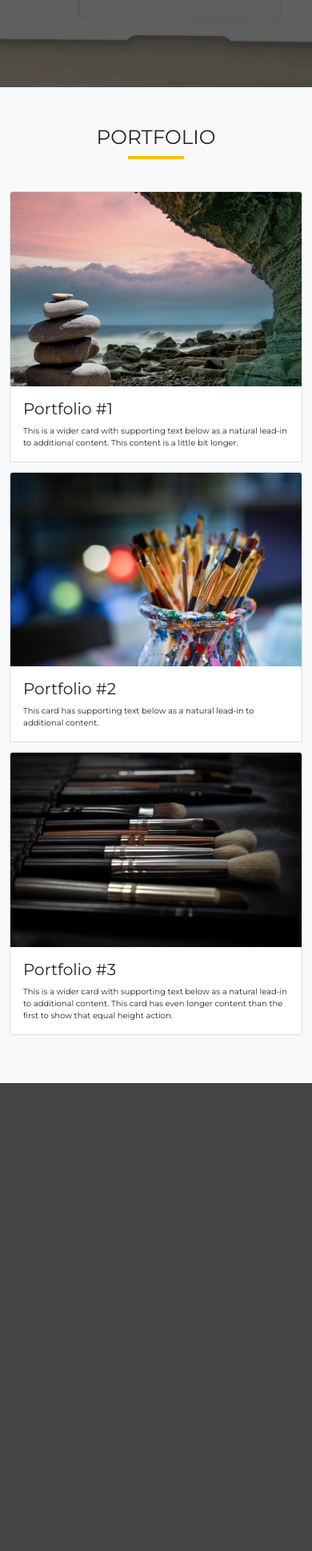
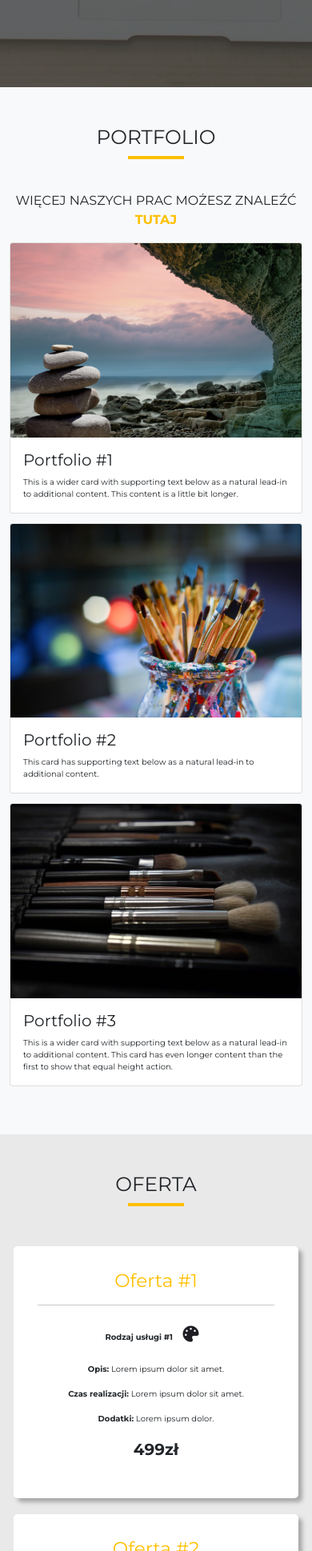
Before and after one commit to MateKoz/Brango-graphic-website, a plain HTML site: page index.html in a window 390 px wide. Shown: the part 3229-5168 px from the top of the page at 80% size. Before the commit the page ends 5039 px from the top, so only its background shows below. Drawn offline with nearby package versions, Linux system fonts and the light colour scheme.

Commit message:
section offer

```diff
--- a/css/style.css
+++ b/css/style.css
@@ -260,6 +260,68 @@ h2 {
     padding: 30px 0;
 }
 
+.portfolio-paragraph {
+    text-align: center;
+    text-transform: uppercase;
+    font-size: 16px;
+}
+
+.portfolio-button {
+    text-transform: uppercase;
+    cursor: pointer;
+    text-decoration: none;
+    color: var(--secondary-color);
+    font-weight: bold;
+    transition: all .2s ease-in-out;
+}
+
+.portfolio-button:hover {
+    transform: scale(2);
+    color: #f38003;
+}
+.offer {
+    background-color: #eae9e9;
+}
+.offer-box {
+    margin: 10px 5px;
+    padding: 30px;
+    box-shadow: 5px 5px 5px darkgrey;
+    background-color: white;
+    border-radius: 5px;
+    transition: 0.5s;
+}
+
+.offer-box:hover {
+    transform: scale(1.1);
+}
+.offer-box h3 {
+    color: var(--secondary-color)
+}
+
+.offer-box span {
+    font-weight: bold;
+}
+
+.offer-box i {
+    font-size: 20px;
+    color: #1e1d23;
+}
+
+.price-id {
+    font-size: 20px;
+    font-weight: bold;
+}
+
+.offer-info {
+    margin-top: 20px;
+    font-size: 12px;
+}
+.offer-info a {
+    text-decoration: none;
+    color: var(--secondary-color);
+    font-weight: bold;
+}
+
 @media (min-width: 1200px) {
     .hero-img {
         background-image: url('../img/office-big.jpg');
@@ -335,5 +397,11 @@ h2 {
         text-align: end;
         margin-right: 20px;
     }
+    .portfolio-paragraph {
+        text-align: center;
+        text-transform: uppercase;
+        font-size: 16px;
+        padding: 0 10px;
+    }
 
 }
--- a/index.html
+++ b/index.html
@@ -30,7 +30,7 @@
                 <a href="#home" class="nav-link active">Home</a>
                 <a href="#about-us" class="nav-link">O nas</a>
                 <a href="#portfolio" class="nav-link">Portfolio</a>
-                <a href="#prices" class="nav-link">Ceny</a>
+                <a href="#offer" class="nav-link">Oferta</a>
                 <a href="#team" class="nav-link">Zespół</a>
                 <a href="#achivments" class="nav-link">Osiągnięcia</a>
                 <a href="#contact" class="nav-link">Kontakt</a>
@@ -78,7 +78,7 @@
                         ipsum molestiae tempore vitae?</p>
                 </div>
                 <div class="col-sm-6 col-md-4 text-center box-hover">
-                    <p><i class="fa-solid fa-keyboard"></i></i></p>
+                    <p><i class="fa-solid fa-keyboard"></i></p>
                     <p class="about-card-title mb-1">Lorem ipsum.</p>
                     <p class="about-card-text ">Lorem ipsum dolor sit amet, consectetur adipisicing elit. Lorem ipsum
                         dolor sit amet.</p>
@@ -134,10 +134,13 @@
         </div>
     </section>
 
-<!--portfolio-->
+    <!--portfolio-->
     <section id="portfolio" class="portfolio bg-light py-5">
         <h2>portfolio</h2>
         <div class="underline"></div>
+        <p class="portfolio-paragraph">Więcej naszych prac możesz znaleźć
+            <a href="#" class="portfolio-button">tutaj</a>
+        </p>
         <div class="container">
 
             <!--    portfolio for mobile-->
@@ -146,21 +149,25 @@
                     <img src="img/feng-shui-g8ba07750e_1920.jpg" class="card-img-top w-100" alt="portfolio">
                     <div class="card-body">
                         <h5 class="card-title">Portfolio #1</h5>
-                        <p class="card-text">This is a wider card with supporting text below as a natural lead-in to additional content. This content is a little bit longer.</p>
+                        <p class="card-text">This is a wider card with supporting text below as a natural lead-in to
+                            additional content. This content is a little bit longer.</p>
                     </div>
                 </div>
                 <div class="card me-sm-2">
                     <img src="img/brushes-g762b915ca_1920.jpg" class="card-img-top" alt="portfolio">
                     <div class="card-body">
                         <h5 class="card-title">Portfolio #2</h5>
-                        <p class="card-text">This card has supporting text below as a natural lead-in to additional content.</p>
+                        <p class="card-text">This card has supporting text below as a natural lead-in to additional
+                            content.</p>
                     </div>
                 </div>
                 <div class="card">
                     <img src="img/makeup-gba26ba689_1920.jpg" class="card-img-top" alt="portfolio">
                     <div class="card-body">
                         <h5 class="card-title">Portfolio #3</h5>
-                        <p class="card-text">This is a wider card with supporting text below as a natural lead-in to additional content. This card has even longer content than the first to show that equal height action.</p>
+                        <p class="card-text">This is a wider card with supporting text below as a natural lead-in to
+                            additional content. This card has even longer content than the first to show that equal
+                            height action.</p>
                     </div>
                 </div>
             </div>
@@ -204,25 +211,53 @@
             </div>
         </div>
     </section>
-    <br>
-    <br>
-    <br>
-    <br>
-    <br>
-    <br>
-    <br>
-    <br>
-    <br>
-    <br>
-    <br>
-    <br>
-    <br>
-    <br>
-    <br>
-    <br>
-    <br>
-    <br>
-    <br>
+    <!--oferta-->
+    <section id="offer" class="offer py-5">
+        <h2>oferta</h2>
+        <div class="underline"></div>
+
+        <div class="container container-offer">
+            <div class="offer-wrap row text-center justify-content-center">
+                <div class="col-md-6 col-xl-4">
+                    <div class="offer-box">
+                        <h3>Oferta #1</h3>
+                        <hr>
+                        <p><span>Rodzaj usługi #1</span> <i class="fa-solid fa-palette"></i></p>
+                        <p><span>Opis: </span>Lorem ipsum dolor sit amet.</p>
+                        <p><span>Czas realizacji: </span>Lorem ipsum dolor sit amet.</p>
+                        <p><span>Dodatki: </span>Lorem ipsum dolor.</p>
+                        <p class="price-id">499zł</p>
+                    </div>
+                </div>
+
+                <div class="col-md-6 col-xl-4">
+                    <div class="offer-box">
+                        <h3>Oferta #2</h3>
+                        <hr>
+                        <p><span>Rodzaj usługi #2</span> <i class="fa-solid fa-pencil"></i></p>
+                        <p><span>Opis: </span>Lorem ipsum dolor sit amet.</p>
+                        <p><span>Czas realizacji: </span>Lorem ipsum dolor sit amet.</p>
+                        <p><span>Dodatki: </span>Lorem ipsum dolor.</p>
+                        <p class="price-id">649zł</p>
+                    </div>
+                </div>
+
+                <div class="col-md-6 col-xl-4">
+                    <div class="offer-box">
+                        <h3>Oferta #3</h3>
+                        <hr>
+                        <p><span>Rodzaj usługi #3</span> <i class="fa-solid fa-computer"></i></p>
+                        <p><span>Opis: </span>Lorem ipsum dolor sit amet.</p>
+                        <p><span>Czas realizacji: </span>Lorem ipsum dolor sit amet.</p>
+                        <p><span>Dodatki: </span>Lorem ipsum dolor.</p>
+                        <p class="price-id">549zł</p>
+                    </div>
+                </div>
+            </div>
+            <p class="offer-info text-center">Wybierz dogodną dla siebie ofertę i <a href="#contact">skontaktuj się</a> w celu
+                uzyskania szczegółowych informacji.</p>
+        </div>
+    </section>
 
 
 </main>
```
